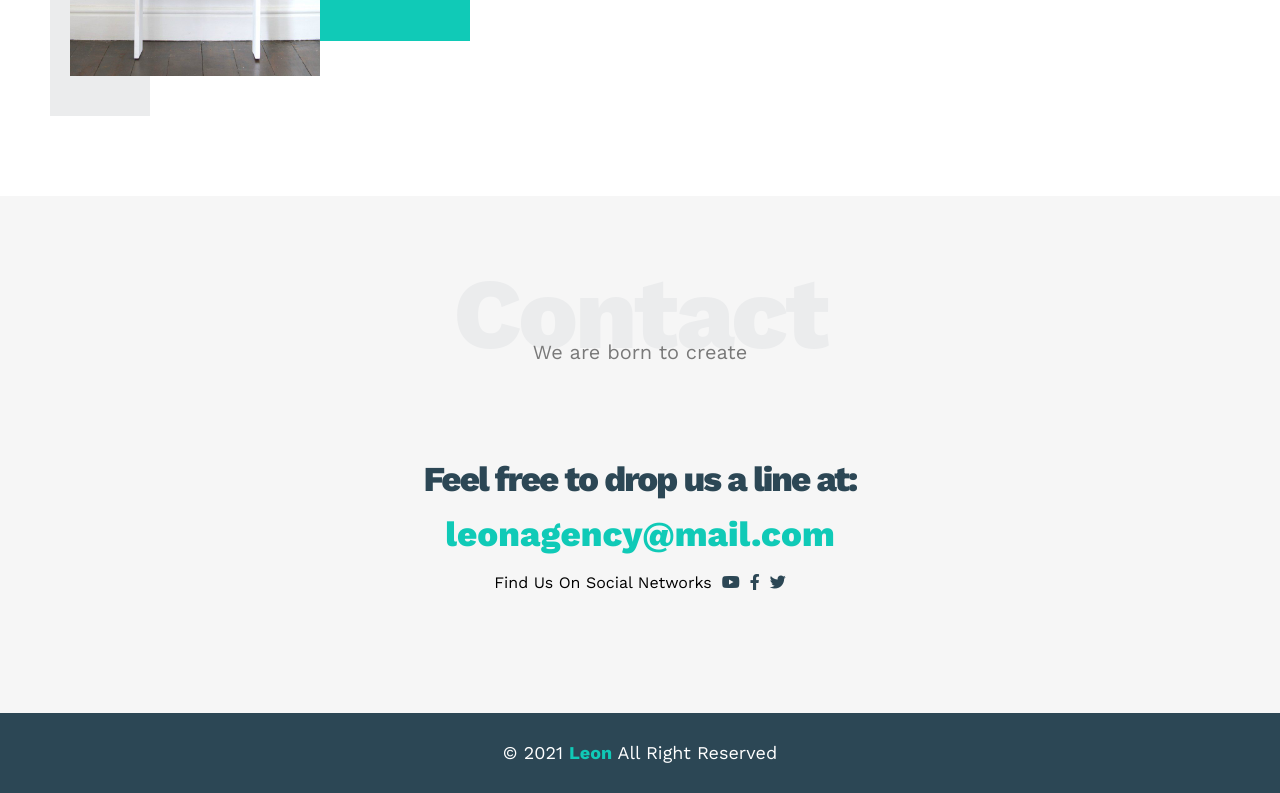
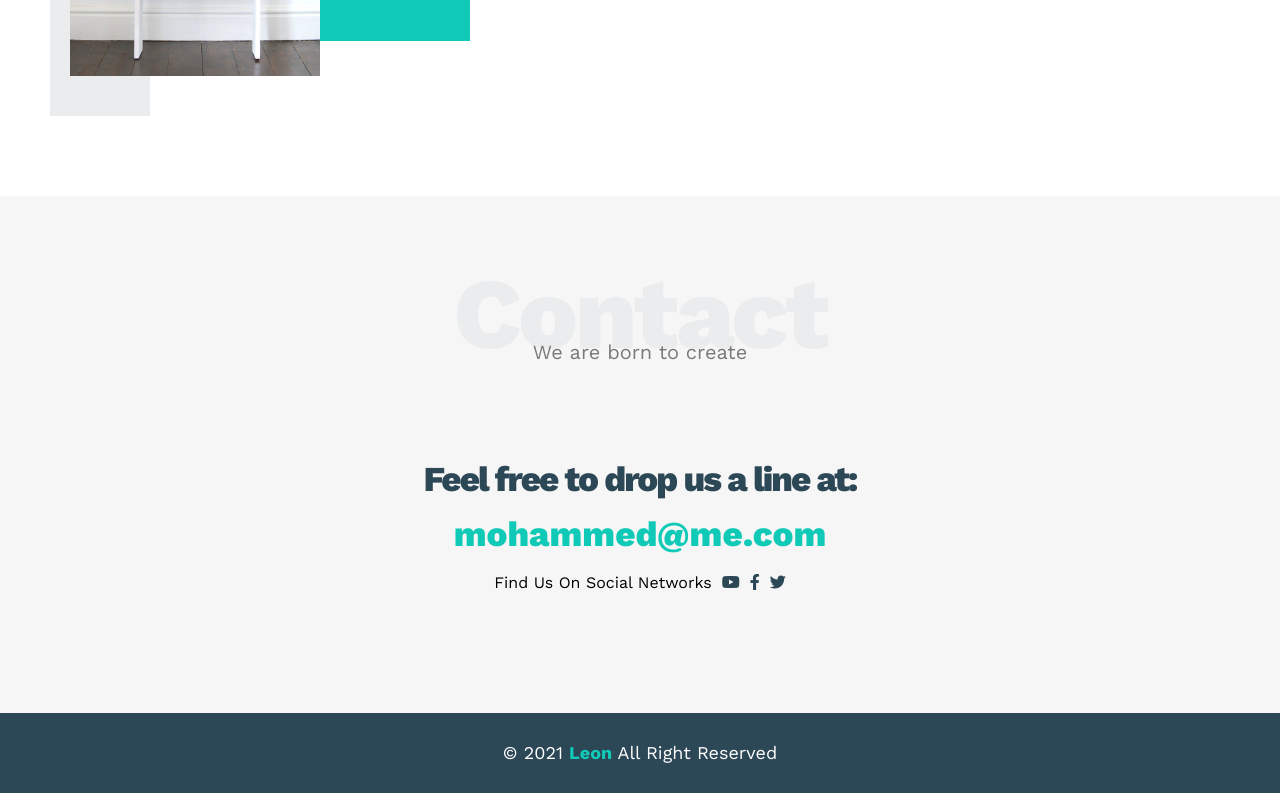
Before and after one commit to MohammedAbd-ElHakim/Hello-There, a plain HTML site: page index.html in a window 1280 px wide. Shown: the part 3200-3993 px from the top of the page. Drawn offline with nearby package versions, Linux system fonts and the light colour scheme.

Commit message:
index.html

```diff
--- a/index.html
+++ b/index.html
@@ -4,7 +4,7 @@
     <meta charset="UTF-8" />
     <meta http-equiv="X-UA-Compatible" content="IE=edge" />
     <meta name="viewport" content="width=device-width, initial-scale=1.0" />
-    <title>Leon | Template One</title>
+    <title>portfolio</title>
     <!-- Main Template CSS File -->
     <link rel="stylesheet" href="css/leon.css" />
     <!-- Render All Elements Normally -->
@@ -194,7 +194,7 @@
         <p>We are born to create</p>
         <div class="info">
           <p class="label">Feel free to drop us a line at:</p>
-          <a href="mailto:leonagency@mail.com?subject=Contact" class="link">leonagency@mail.com</a>
+          <a href="" class="link">mohammed@me.com</a>
           <div class="social">
             Find Us On Social Networks
             <i class="fab fa-youtube"></i>
```
